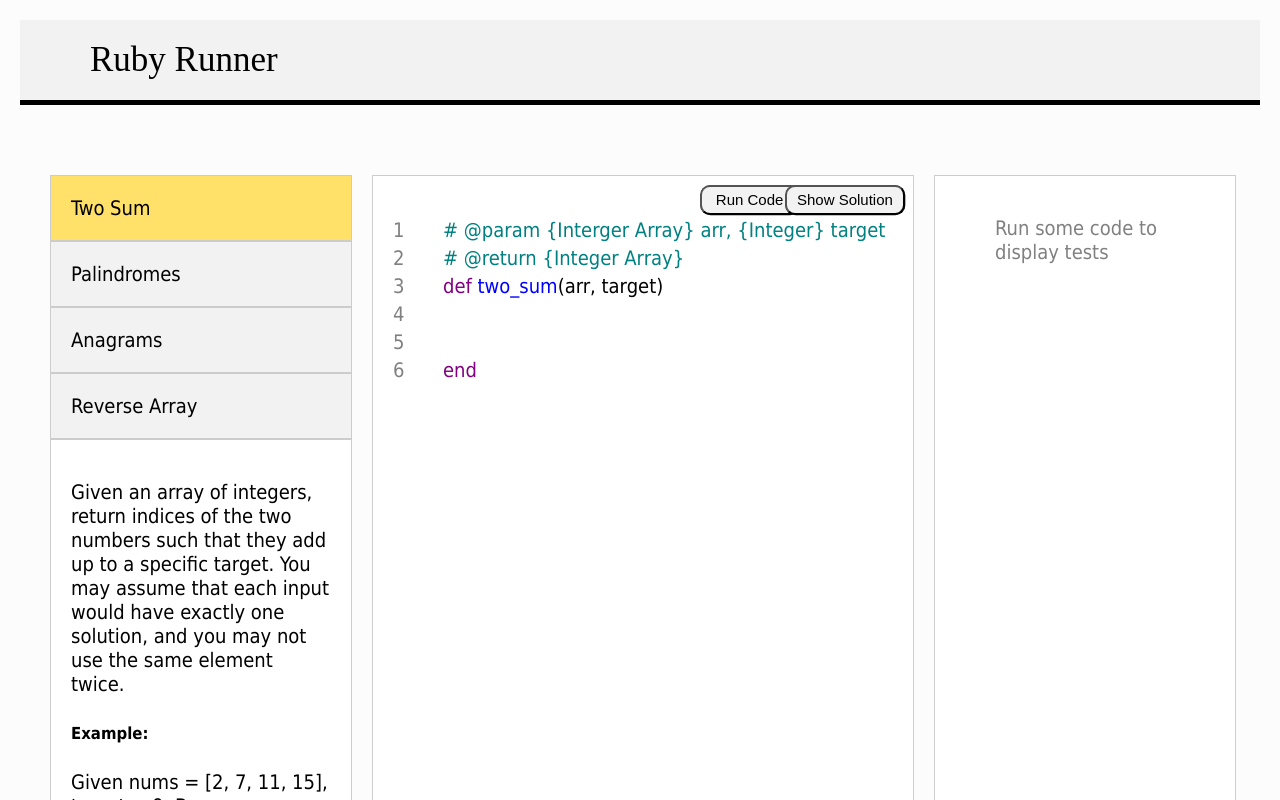
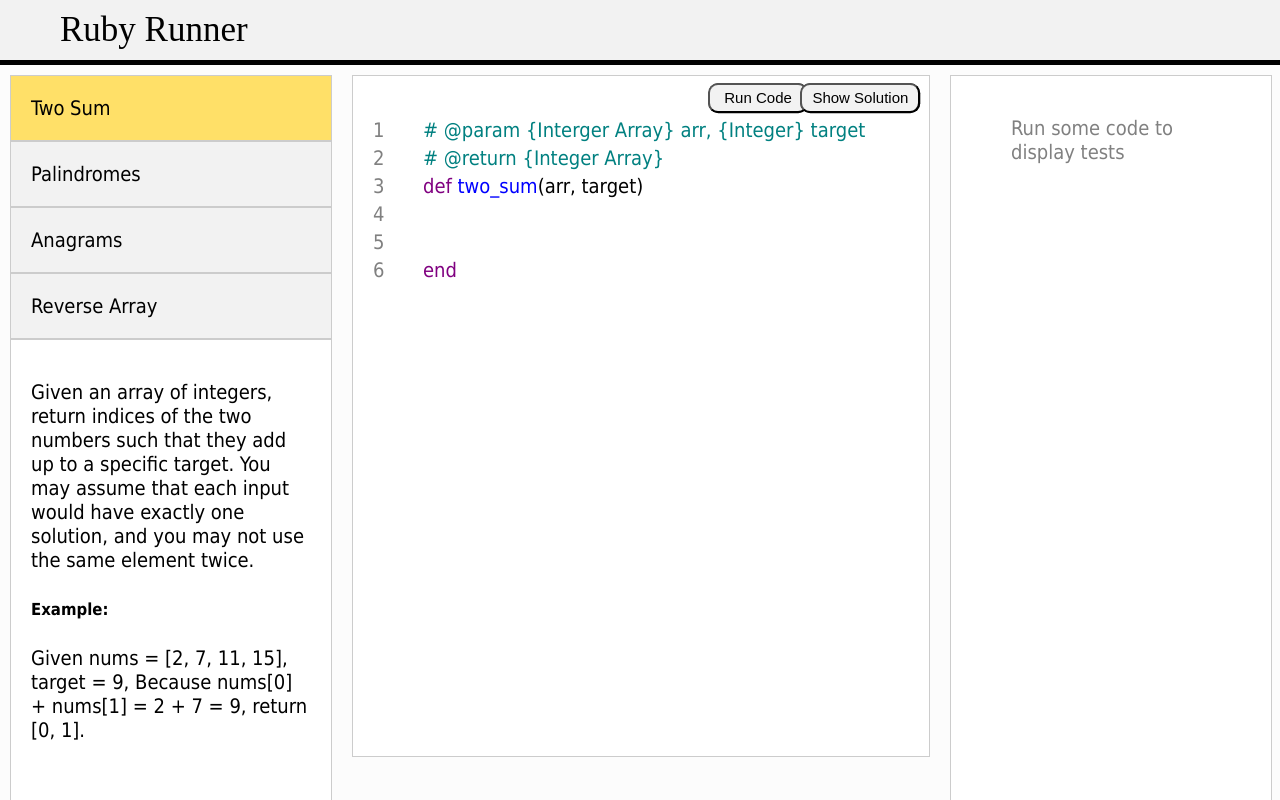
Before and after one commit to bmartinson5/ruby-IDE, a React (Create React App) app: page / in a window 1280 px wide. Shown: the top 800 px of the page. Built offline with nearby package versions, Linux system fonts and the light colour scheme; no server answers.

Commit message:
syling for editor boxes

```diff
--- a/src/components/App.js
+++ b/src/components/App.js
@@ -26,7 +26,7 @@ class App extends Component {
         // <CodeRunner  savedTests={this.state.savedTests[this.state.currentProblem]} codeOutput={this.state.codeOutput} />
   render(){
     return (
-      <div className="container">
+      <div className="app-container">
         <Navbar />
         <EditorControl />
       </div>
--- a/src/components/EditorControl.js
+++ b/src/components/EditorControl.js
@@ -103,7 +103,7 @@ class EditorControl extends Component {
         // <CodeRunner  savedTests={this.state.savedTests[this.state.currentProblem]} codeOutput={this.state.codeOutput} />
   render(){
     return (
-      <div className="container">
+      <div className="editor-container">
         <Problems callback={this.handleProblemChange}/>
         <Editor handleRunCode={this.handleRunCode}
           default_editors={this.state.savedEditors}
--- a/src/css/App.css
+++ b/src/css/App.css
@@ -4,9 +4,12 @@ h1 {
   color: #21230E;
 }
 
-.container {
+.app-container, .editor-container{
   white-space: nowrap;
+  padding: 0;
+  margin: 0;
 }
+
 
 .code-runner {
   white-space: normal;
--- a/src/css/CodeContent.css
+++ b/src/css/CodeContent.css
@@ -25,7 +25,8 @@ div[contenteditable="true"] {
   overflow-y:auto;
   background-color: white;
   border: 1.5px solid #cccccc;
-  height: 880px;
+  /* height: 880px; */
+  height: 85vh;
   vertical-align: top;
   margin: 10px;
   min-width: 500px;
--- a/src/css/CodeRunner.css
+++ b/src/css/CodeRunner.css
@@ -1,12 +1,12 @@
 .code-runner {
   white-space: normal;
-  min-width: 300px;
+  min-width: 200px;
   background-color: white;
   color: black;
   font-size: 20px;
   position: relative;
-  width: 25%;
-  height: 880px;
+  width: 20%;
+  height: 95vh;
   margin: 10px;
   resize: none;
   outline: none;
@@ -19,7 +19,7 @@
 }
 
 .problem-description {
-  min-width: 300px;
+  min-width: 200px;
   padding: 20px;
   font-size: 20px;
   padding: 20px;
--- a/src/css/Navbar.css
+++ b/src/css/Navbar.css
@@ -1,8 +1,9 @@
 .navbar {
-  padding: 20px;
+  padding: 10px;
   border-bottom: 5px solid black;
   background-color: #F2F2F2;
-  margin-bottom: 60px;
+  margin-bottom: 0px;
+  height: 5vh;
 }
 
 .navbar-items {
```
